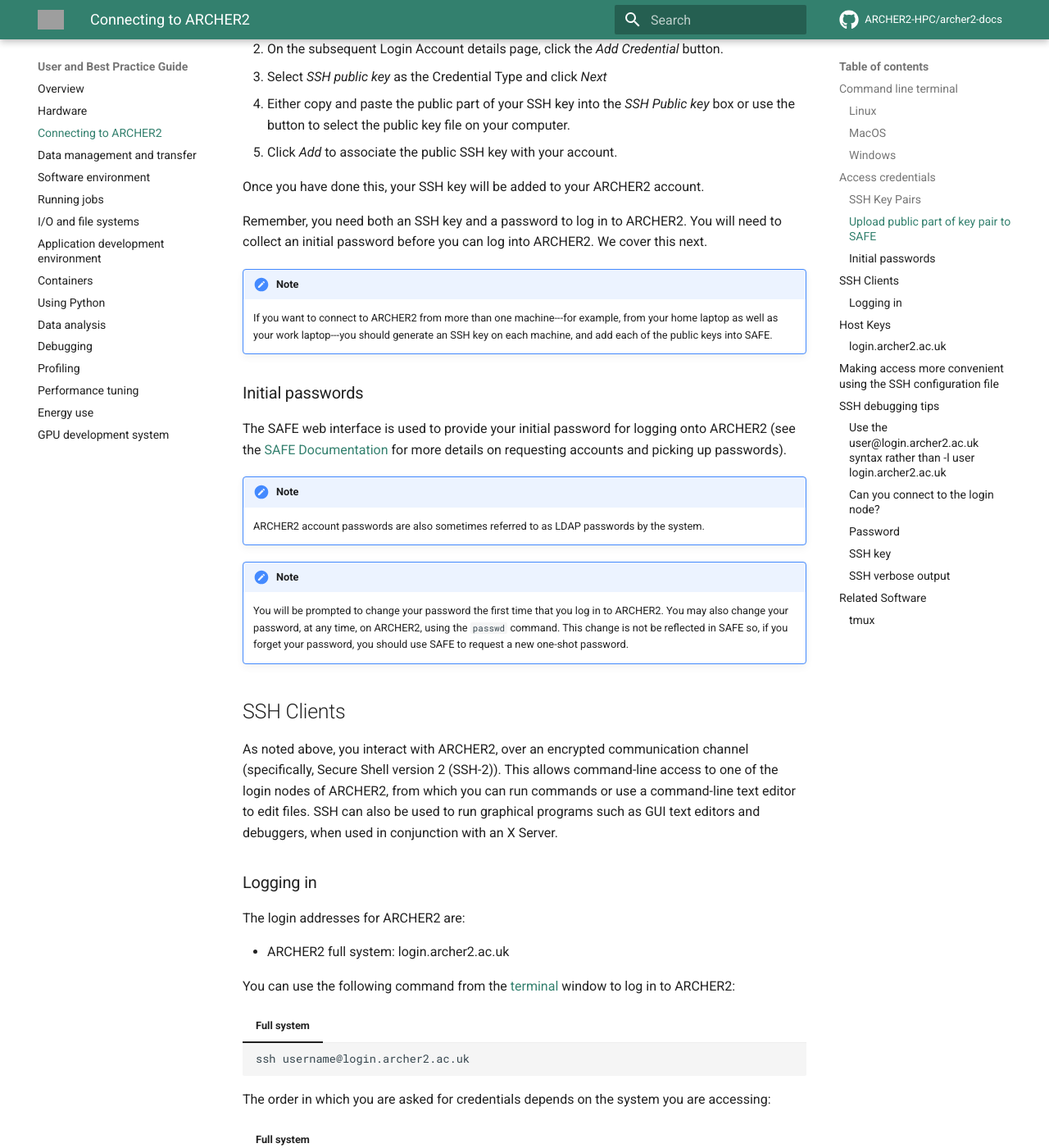
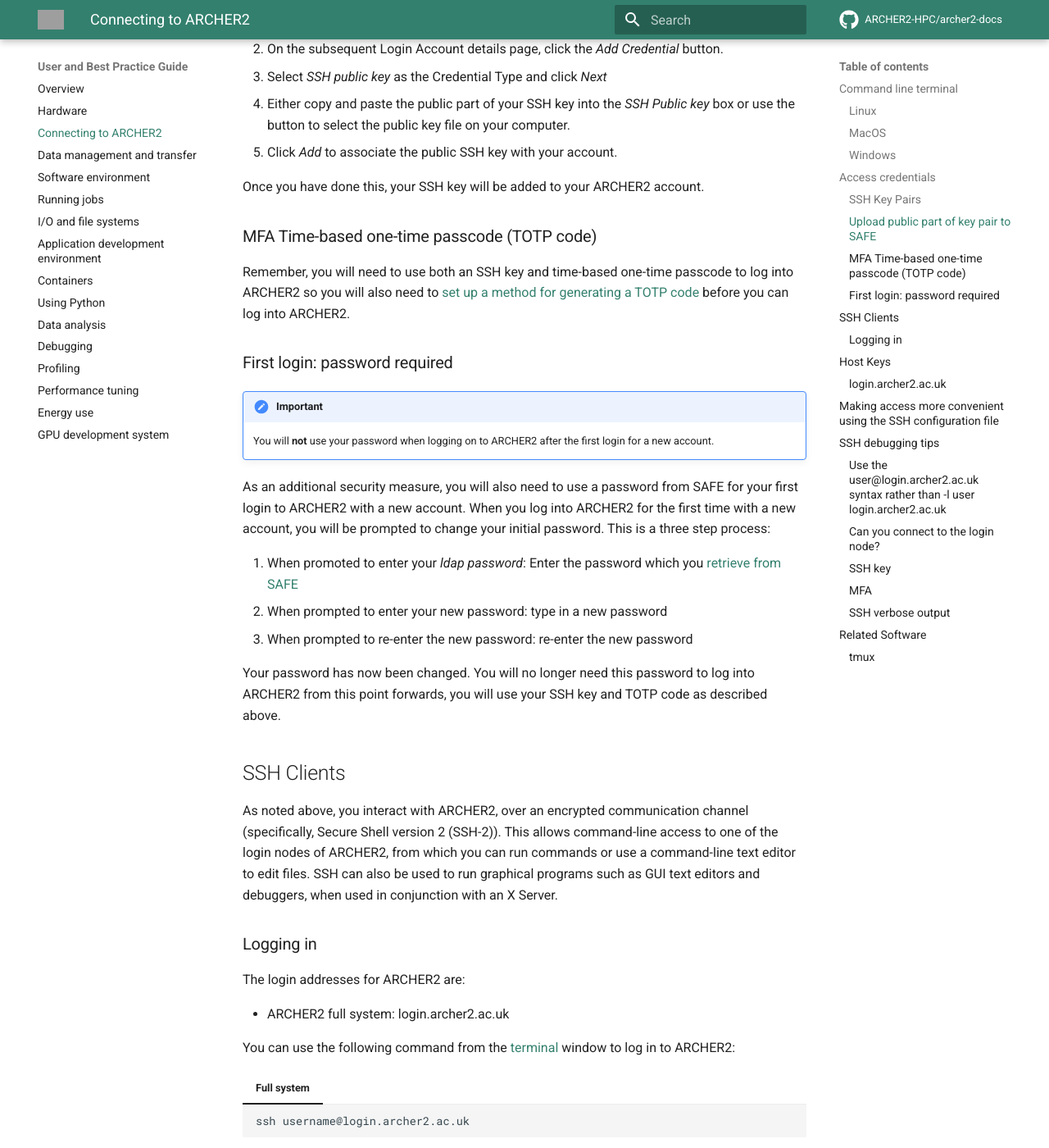
Before and after one commit to ARCHER2-HPC/archer2-docs, an MkDocs documentation site: the page built from docs/user-guide/connecting.md, in a window 1280 px wide and 1400 px high, scrolled down 2735 px. Shown: the whole window at 82% size. Built offline with MkDocs 1.6.1 and Material for MkDocs 9.7.7, drawn with Linux system fonts in a browser that asks for light colours; comment, search, counter and statistics services are not loaded; some of the changed text lies outside the part shown; grey boxes are pictures that could not be loaded.

Commit message:
Update for TOTP

```diff
--- a/docs/user-guide/connecting.md
+++ b/docs/user-guide/connecting.md
@@ -51,7 +51,8 @@
 
 ## Access credentials
 
-To access ARCHER2, you need to use two sets of credentials: a password **and** an SSH key pair protected by a passphrase. You can find more detailed instructions on how to set up your credentials to access ARCHER2 from Windows, MacOS and Linux below.
+To access ARCHER2, you need to use two sets of credentials: your   SSH
+key pair protected by a passphrase **and** a Time-based one-time password. You can find more detailed instructions on how to set up your credentials to access ARCHER2 from Windows, MacOS and Linux below.
 
 ### SSH Key Pairs
 
@@ -108,6 +109,33 @@
 
 Once you have done this, your SSH key will be added to your ARCHER2 account.
 
+
+### MFA Time-based one-time passcode (TOTP code)
+
+Remember, you will need to use both an SSH key and time-based one-time passcode to log into ARCHER2 so you will
+also need to [set up a method for generating a TOTP code](https://epcced.github.io/safe-docs/safe-for-users/#how-to-turn-on-mfa-on-your-machine-account) before you can log into ARCHER2.
+
+
+### First login: password required
+
+!!! Important
+    You will **not** use your password when logging on to ARCHER2 after the first login for a new account.
+
+As an additional security measure, you will also need to use a password from SAFE for your first login to ARCHER2
+with a new account. When you log into ARCHER2 for the first time with a new account, you will be prompted to change
+your initial password. This is a three step process:
+
+1.  When promoted to enter your *ldap password*: Enter the password  which you [retrieve from SAFE](https://epcced.github.io/safe-docs/safe-for-users/#how-can-i-pick-up-my-password-for-the-service-machine)
+2.  When prompted to enter your new password: type in a new password
+3.  When prompted to re-enter the new password: re-enter the new password
+
+Your password has now been changed. You will no longer need this password to log into ARCHER2 from this point
+forwards, you will use your SSH key and TOTP code as described above.
+
+
+
+<!--
+
 Remember, you need both an SSH key and a password to log in to ARCHER2. You will need to collect an initial password before you can log into ARCHER2. We cover this next.
 
 !!! note
@@ -122,6 +150,7 @@
     ARCHER2 account passwords are also sometimes referred to as LDAP
     passwords by the system.
 
+
 !!! note
 
     You will be prompted to change your password the first time
@@ -129,6 +158,8 @@
     any time, on ARCHER2, using the `passwd` command. This change is
     not be reflected in SAFE so, if you forget your password, you
     should use SAFE to request a new one-shot password.
+-->
+
 
 ## SSH Clients
 
@@ -330,18 +361,7 @@
 there could be a problem with your Internet connection, or the login
 node could be unavailable.
 
-### Password
 
-If you are having trouble entering your password, consider using a
-password manager, from which you can copy and paste it. If you need to
-reset your password, instructions for doing so can be found in [the
-SAFE
-documentation](https://epcced.github.io/safe-docs/safe-for-users/\#reset\_machine)
-
-Windows users should note that the `Ctrl+V` shortcut does not work to paste in to
-PuTTY, MobaXterm, or PowerShell. Instead use `Shift+Ins` to paste.
-Alternatively, right-click and select 'Paste' in PuTTY and MobaXterm, or
-simply right-click to paste in PowerShell.
 
 ### SSH key
 
@@ -427,6 +447,11 @@
     decimal. For example the permission string `-rwx------` becomes
     `111 000 000` -\> `700`.
 
+
+### MFA
+
+If your TOTP passcode is being consistently rejected, you can [remove MFA from your account](https://epcced.github.io/safe-docs/safe-for-users/#mfa_off) and then [re-enable it](https://epcced.github.io/safe-docs/safe-for-users/#mfa).
+
 ### SSH verbose output
 
 The verbose-debugging output from `ssh` can be very useful for
```
